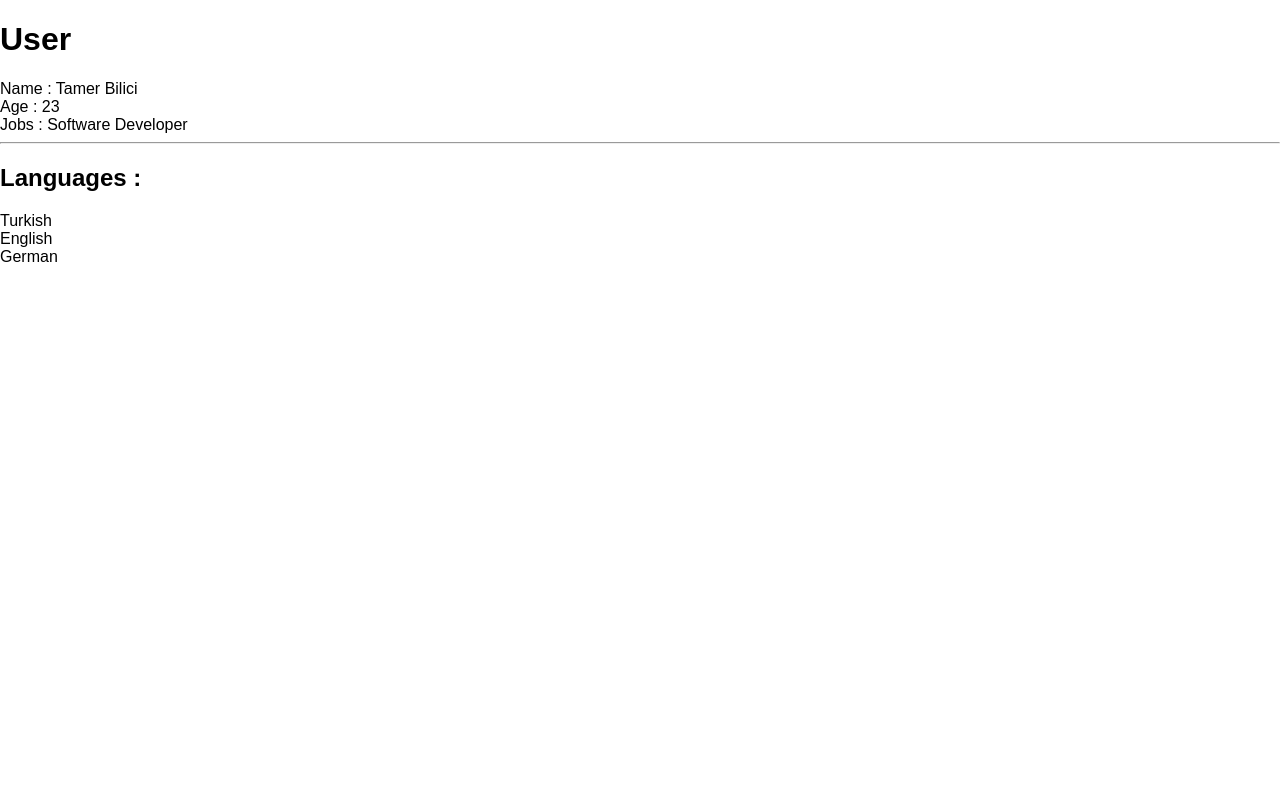
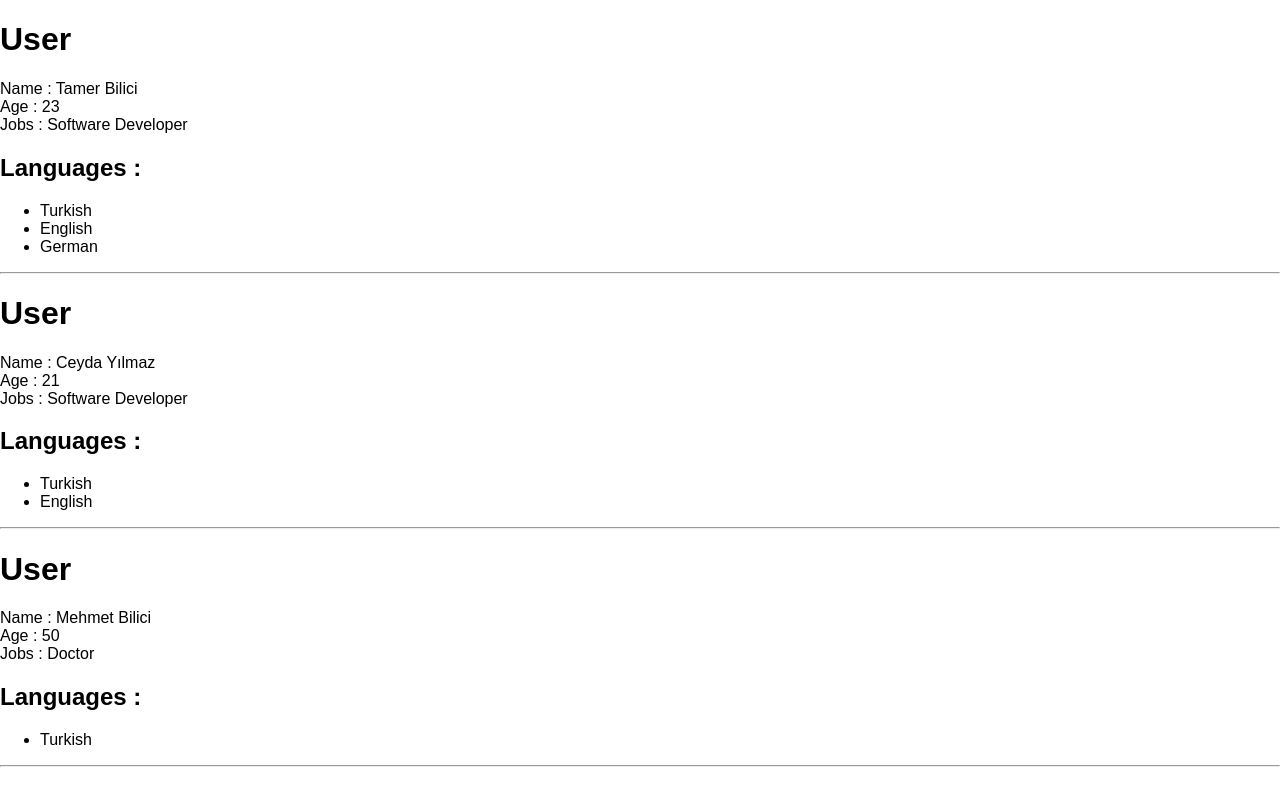
Before and after one commit to mtamerb/react-web-programming, a React (Create React App) app in the folder v1-hello-react/: page / in a window 1280 px wide. Built offline with nearby package versions, Linux system fonts and the light colour scheme.

Commit message:
prop types

```diff
--- a/v1-hello-react/package.json
+++ b/v1-hello-react/package.json
@@ -3,11 +3,11 @@
   "version": "0.1.0",
   "private": true,
   "dependencies": {
+    "prop-types": "^15.8.1",
     "react": "^18.2.0",
     "react-dom": "^18.2.0",
     "react-scripts": "0.9.5"
   },
-  "devDependencies": {},
   "scripts": {
     "start": "react-scripts start",
     "build": "react-scripts build",
--- a/v1-hello-react/src/App.js
+++ b/v1-hello-react/src/App.js
@@ -4,12 +4,23 @@ import './App.css';
 import User from "./components/User";
 
 
-const user = {
+const user = [{
     name: "Tamer Bilici",
     age: 23,
     jobs: "Software Developer",
     languages: ["Turkish", "English", "German"]
-}
+}, {
+    name: "Ceyda Yılmaz",
+    age: 21,
+    jobs: "Software Developer",
+    languages: ["Turkish", "English"]
+}, {
+    name: "Mehmet Bilici",
+    age: 50,
+    jobs: "Doctor",
+    languages: ["Turkish"]
+}]
+
 
 class App extends Component {
     render() {
@@ -21,7 +32,9 @@ class App extends Component {
                 {/*
                 <User data = {user}/>
 */}
-                <User data={user}/>
+                <User data={user[0]}/>
+                <User data={user[1]}/>
+                <User data={user[2]}/>
             </div>
         );
     }
--- a/v1-hello-react/src/components/User.js
+++ b/v1-hello-react/src/components/User.js
@@ -1,4 +1,5 @@
 import React from 'react'
+import PropTypes from 'prop-types';
 
 function User(props) {
 
@@ -17,6 +18,9 @@ function User(props) {
     console.log(data.languages)
     console.log(data)
 
+    if (!data) {
+        return null;
+    }
 
     return (
         <div>
@@ -28,15 +32,23 @@ function User(props) {
             <div>Name : {data.name}</div>
             <div>Age : {data.age}</div>
             <div>Jobs : {data.jobs}</div>
+            <h2>Languages :</h2>
+            <ul> {data.languages.map((language, i) => {
+                return (
+                    <li key={i}>{language}</li>
+                )
+            })}</ul>
             <hr/>
-            <h2>Languages :</h2>
-            <div> {data.languages.map((language, i) => {
-                return (
-                    <div key={i}>{language}</div>
-                )
-            })}</div>
         </div>
     )
 }
 
+
+User.propTypes = {
+    data: PropTypes.shape({
+        name: PropTypes.string.isRequired,
+        age: PropTypes.number.isRequired,
+    })
+};
+
 export default User
```
Also changed, not shown: 1 other file (tests, documents, lock files or other folders).
